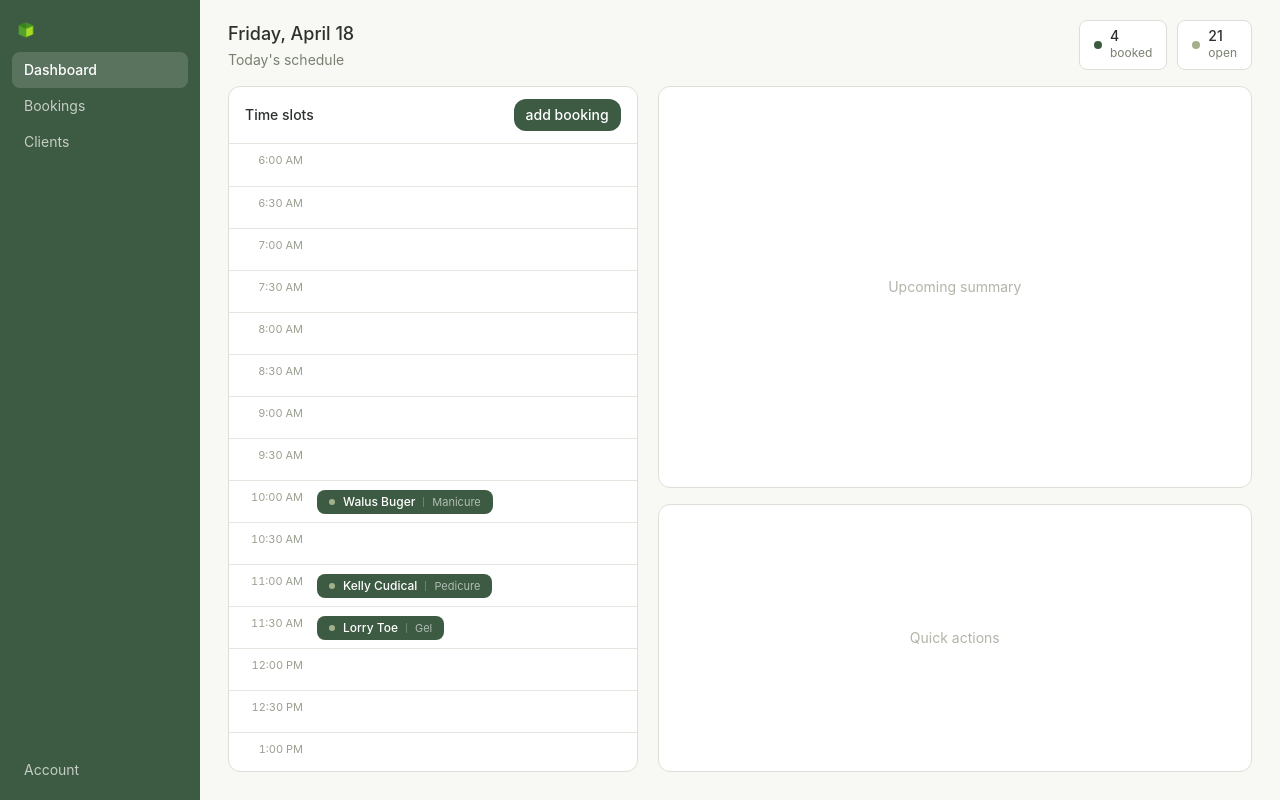
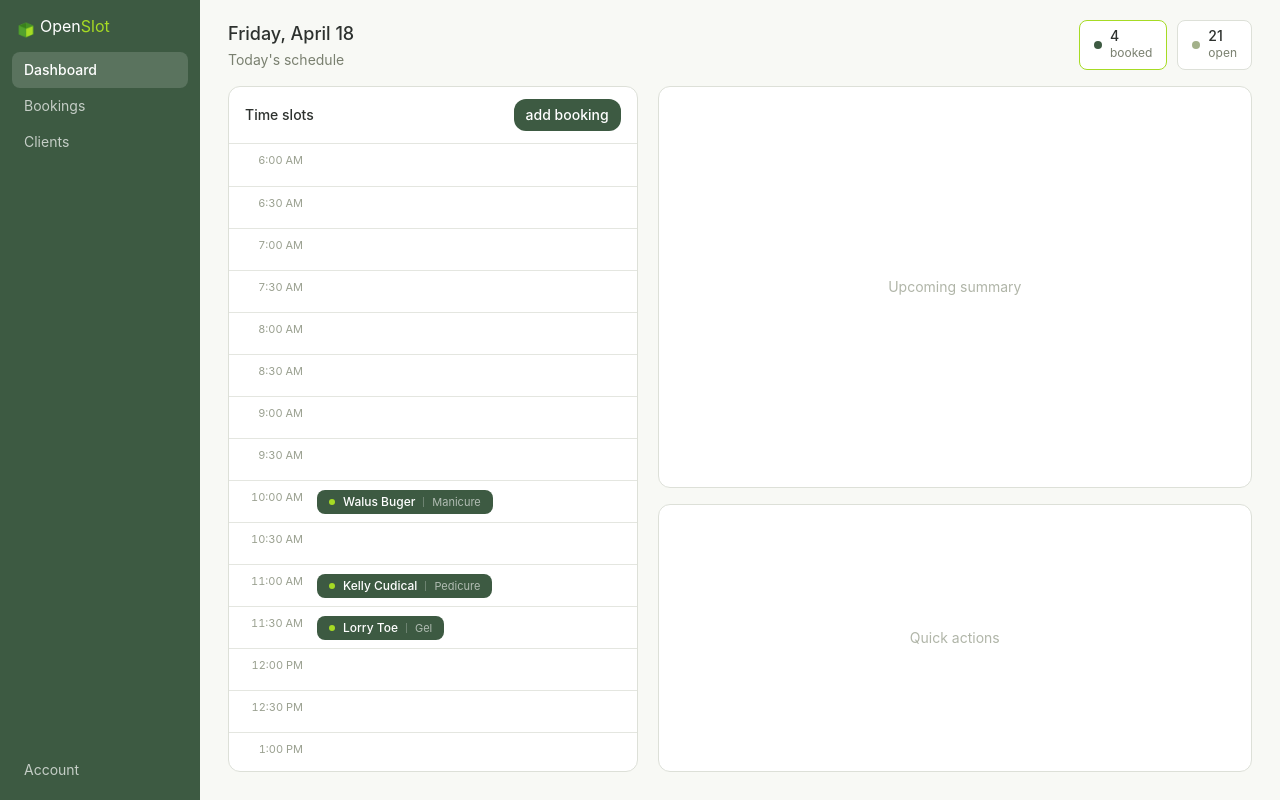
Before and after one commit to BreckynDev/OpenSlot, a React (Vite) app in the folder frontend/: page /dashboard in a window 1280 px wide. Built offline with nearby package versions, Linux system fonts and the light colour scheme.

Commit message:
Logo Tailwind CSS Tweak
* Tweaked the CSS from the logo portion of different pages to get cohesive branding

```diff
--- a/frontend/src/components/CalendarView.tsx
+++ b/frontend/src/components/CalendarView.tsx
@@ -18,11 +18,14 @@ const CalendarView = ({ onContinue }: CalendarViewProps) => {
   return (
     <div className="min-h-screen bg-[#F8F9F5] flex items-center justify-center p-4">
       <div className="w-[420px] max-w-full bg-white border border-[#e4e6e0] rounded-2xl p-6 font-sans">
-        <div className="flex items-center gap-2 mb-3">
+        <div className="flex items-center mb-3">
           <img src={logo_path} alt="OpenSlot logo" className="h-7 w-auto" />
-          <span className="text-[#2D312E] font-medium text-[15px]">
-            OpenSlot
-          </span>
+          <p className="text-[#2D312E] flex items-center justify-between">
+            Open
+          </p>
+          <p className="text-[#A6DB24] flex items-center justify-between">
+            Slot
+          </p>
         </div>
 
         <DayPicker
@@ -36,9 +39,9 @@ const CalendarView = ({ onContinue }: CalendarViewProps) => {
             caption_label: "text-lg font-medium text-[#2D312E]",
             nav: "flex items-center gap-2",
             button_previous:
-              "w-8 h-8 border border-[#e4e6e0] rounded-lg bg-[#F8F9F5] text-[#7a8070] hover:bg-[#eef0ea] flex items-center justify-center text-sm [&>svg]:stroke-[#7a8070]",
+              "w-8 h-8 border border-[#A6DB24] rounded-lg bg-[#F8F9F5] text-[#7a8070] hover:bg-[#eef0ea] flex items-center justify-center text-sm [&>svg]:stroke-[#7a8070]",
             button_next:
-              "w-8 h-8 border border-[#e4e6e0] rounded-lg bg-[#F8F9F5] text-[#7a8070] hover:bg-[#eef0ea] flex items-center justify-center text-sm [&>svg]:stroke-[#7a8070]",
+              "w-8 h-8 border border-[#A6DB24] rounded-lg bg-[#F8F9F5] text-[#7a8070] hover:bg-[#eef0ea] flex items-center justify-center text-sm [&>svg]:stroke-[#7a8070]",
             month_grid: "w-full border-collapse",
             weekdays: "flex justify-between",
             weekday: "text-[#A3B18A] w-10 font-medium text-xs pb-3 text-center",
--- a/frontend/src/components/DashboardView.tsx
+++ b/frontend/src/components/DashboardView.tsx
@@ -25,7 +25,7 @@ const timeSlots = [
   "5:30 PM",
   "6:00 PM",
 ];
-const logo_path = "/public/logo.png";
+const logo_path = "/logo.png";
 
 const appointments = [
   { time: "10:00 AM", client: "Walus Buger", service: "Manicure" },
@@ -42,7 +42,13 @@ const DashboardView = () => {
     <div className="flex h-screen overflow-hidden">
       {/* Sidebar */}
       <div className="bg-[#3D5A42] h-screen w-[200px] flex-shrink-0 flex flex-col p-3 pt-2">
-        <img src={logo_path} alt="OpenSlot logo" className="h-7 w-7 mt-2" />
+        <div className="flex">
+          <img src={logo_path} alt="OpenSlot logo" className="h-7 w-7 mt-2" />
+          <p className="text-white flex items-center justify-between">Open</p>
+          <p className="text-[#A6DB24] flex items-center justify-between">
+            Slot
+          </p>
+        </div>
         <button className="text-white text-sm text-left px-3 py-2 mt-2 rounded-lg bg-white/15 font-medium flex items-center gap-2">
           Dashboard
         </button>
@@ -68,7 +74,7 @@ const DashboardView = () => {
             <p className="text-[#7a8070] text-sm mt-0.5">Today's schedule</p>
           </div>
           <div className="flex gap-2.5">
-            <div className="bg-white border border-[#dde0d8] rounded-lg px-3.5 py-2 flex items-center gap-2">
+            <div className="bg-white border border-[#A6DB24] rounded-lg px-3.5 py-2 flex items-center gap-2">
               <div className="w-2 h-2 rounded-full bg-[#3D5A42]" />
               <div>
                 <p className="text-[#2D312E] font-medium text-sm leading-none">
@@ -113,7 +119,7 @@ const DashboardView = () => {
                     <div>
                       {appointment && (
                         <div className="bg-[#3D5A42] text-white rounded-lg px-3 py-1 inline-flex items-center gap-2">
-                          <div className="w-1.5 h-1.5 rounded-full bg-[#A3B18A] flex-shrink-0" />
+                          <div className="w-1.5 h-1.5 rounded-full bg-[#A6DB24] flex-shrink-0" />
                           <span className="text-xs font-medium">
                             {appointment.client}
                           </span>
```
